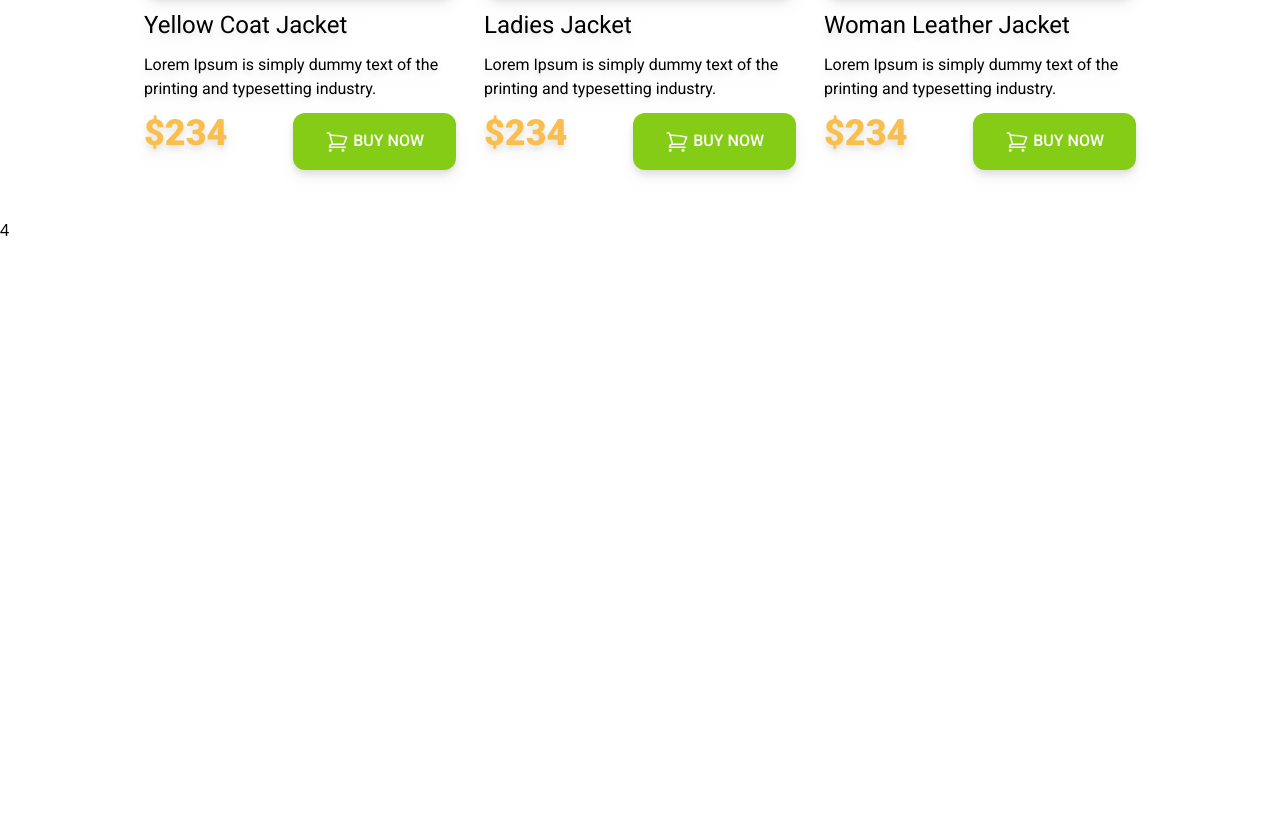
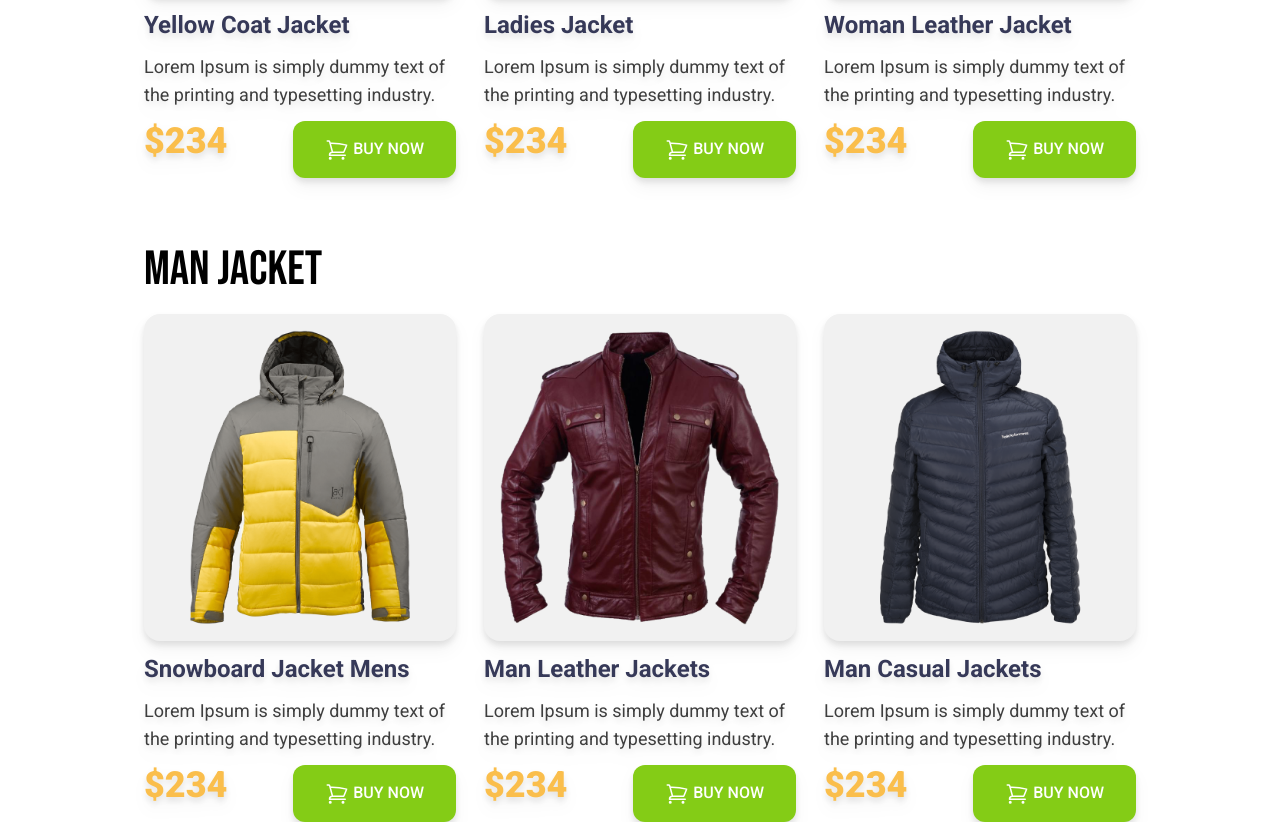
Before and after one commit to Chumki111/penguin-fashon-website, a plain HTML site: page index.html in a window 1280 px wide. Shown: the part 1170-1992 px from the top of the page. Before the commit the page ends 1412 px from the top, so only its background shows below. Drawn offline with nearby package versions, Linux system fonts and the light colour scheme.

Commit message:
added man jacket contaiber with responsive

```diff
--- a/index.html
+++ b/index.html
@@ -56,8 +56,8 @@
                 <div class="bg-[#F1F1F1] p-4 rounded-2xl">
                     <img src="./images/jacket-1.png" alt="">
                 </div>
-                <h3 class="text-2xl">Yellow Coat Jacket </h3>
-                <p>Lorem Ipsum is simply dummy text of the
+                <h3 class="text-2xl text-[#363958] font-bold">Yellow Coat Jacket </h3>
+                <p class="text-[#3E3E3E] text-lg">Lorem Ipsum is simply dummy text of the
                     printing and typesetting industry.</p>
                     <div class="flex justify-between">
                         <h3 class="text-4xl font-black text-[#FABE4C]">$234</h3>
@@ -74,8 +74,8 @@
                 <div class="bg-[#F1F1F1] p-4 rounded-2xl">
                     <img src="./images/jacket-2.png" alt="">
                 </div>
-                <h3 class="text-2xl">Ladies Jacket  </h3>
-                <p>Lorem Ipsum is simply dummy text of the
+                <h3 class="text-2xl text-[#363958] font-bold">Ladies Jacket  </h3>
+                <p class="text-[#3E3E3E] text-lg">Lorem Ipsum is simply dummy text of the
                     printing and typesetting industry.</p>
                     <div class="flex justify-between">
                         <h3 class="text-4xl font-black text-[#FABE4C]">$234</h3>
@@ -92,8 +92,8 @@
                 <div class="bg-[#F1F1F1] p-4 rounded-2xl">
                     <img src="./images/jacket-3.png" alt="">
                 </div>
-                <h3 class="text-2xl">Woman Leather Jacket  </h3>
-                <p>Lorem Ipsum is simply dummy text of the
+                <h3 class="text-2xl text-[#363958] font-bold">Woman Leather Jacket  </h3>
+                <p class="text-[#3E3E3E] text-lg">Lorem Ipsum is simply dummy text of the
                     printing and typesetting industry.</p>
                     <div class="flex justify-between">
                         <h3 class="text-4xl font-black text-[#FABE4C]">$234</h3>
@@ -107,7 +107,76 @@
             </div>
         </div>
       </section>
+
+
+
+    <!-- man jacket -->
+
+
+
+    <section>
+        <!-- jacket card container -->
+        <h3 class="text-5xl font-bebas px-5 md:px-4 py-5">Man Jacket</h3>
+        <div class="font-roboto grid grid-cols-1 px-4 md:grid-cols-2 lg:grid-cols-3 gap-7">
+            <!-- jacket-1 -->
+            <div class=" space-y-3 drop-shadow-lg">
+                <div class="bg-[#F1F1F1] p-4 rounded-2xl">
+                    <img src="./images/jacket-4.png" alt="">
+                </div>
+                <h3 class="text-2xl text-[#363958] font-bold">Snowboard Jacket Mens</h3>
+                <p class="text-[#3E3E3E] text-lg">Lorem Ipsum is simply dummy text of the
+                    printing and typesetting industry.</p>
+                    <div class="flex justify-between">
+                        <h3 class="text-4xl font-black text-[#FABE4C]">$234</h3>
+                        <button class="py-4 px-8 bg-lime-500 text-1xl rounded-xl font-medium text-white uppercase">
+                            <svg xmlns="http://www.w3.org/2000/svg" fill="none" viewBox="0 0 24 24" stroke-width="1.5" stroke="currentColor" class="w-6 h-6 inline">
+                                <path stroke-linecap="round" stroke-linejoin="round" d="M2.25 3h1.386c.51 0 .955.343 1.087.835l.383 1.437M7.5 14.25a3 3 0 00-3 3h15.75m-12.75-3h11.218c1.121-2.3 2.1-4.684 2.924-7.138a60.114 60.114 0 00-16.536-1.84M7.5 14.25L5.106 5.272M6 20.25a.75.75 0 11-1.5 0 .75.75 0 011.5 0zm12.75 0a.75.75 0 11-1.5 0 .75.75 0 011.5 0z" />
+                              </svg>
+
+                            Buy Now</button>
+
+                    </div>
+            </div>
+            <div class=" space-y-3 drop-shadow-lg">
+                <div class="bg-[#F1F1F1] p-4 rounded-2xl">
+                    <img src="./images/jacket-5.png" alt="">
+                </div>
+                <h3 class="text-2xl text-[#363958] font-bold">Man Leather Jackets</h3>
+                <p class="text-[#3E3E3E] text-lg">Lorem Ipsum is simply dummy text of the
+                    printing and typesetting industry.</p>
+                    <div class="flex justify-between">
+                        <h3 class="text-4xl font-black text-[#FABE4C]">$234</h3>
+                        <button class="py-4 px-8 bg-lime-500 text-1xl rounded-xl font-medium text-white uppercase">
+                            <svg xmlns="http://www.w3.org/2000/svg" fill="none" viewBox="0 0 24 24" stroke-width="1.5" stroke="currentColor" class="w-6 h-6 inline">
+                                <path stroke-linecap="round" stroke-linejoin="round" d="M2.25 3h1.386c.51 0 .955.343 1.087.835l.383 1.437M7.5 14.25a3 3 0 00-3 3h15.75m-12.75-3h11.218c1.121-2.3 2.1-4.684 2.924-7.138a60.114 60.114 0 00-16.536-1.84M7.5 14.25L5.106 5.272M6 20.25a.75.75 0 11-1.5 0 .75.75 0 011.5 0zm12.75 0a.75.75 0 11-1.5 0 .75.75 0 011.5 0z" />
+                              </svg>
+
+                            Buy Now</button>
+
+                    </div>
+            </div>
+            <div class=" space-y-3 drop-shadow-lg">
+                <div class="bg-[#F1F1F1] p-4 rounded-2xl">
+                    <img src="./images/jacket-6.png" alt="">
+                </div>
+                <h3 class="text-2xl text-[#363958] font-bold">Man Casual Jackets</h3>
+                <p class="text-[#3E3E3E] text-lg">Lorem Ipsum is simply dummy text of the
+                    printing and typesetting industry.</p>
+                    <div class="flex justify-between">
+                        <h3 class="text-4xl font-black text-[#FABE4C]">$234</h3>
+                        <button class="py-4 px-8 bg-lime-500 text-1xl rounded-xl font-medium text-white uppercase">
+                            <svg xmlns="http://www.w3.org/2000/svg" fill="none" viewBox="0 0 24 24" stroke-width="1.5" stroke="currentColor" class="w-6 h-6 inline">
+                                <path stroke-linecap="round" stroke-linejoin="round" d="M2.25 3h1.386c.51 0 .955.343 1.087.835l.383 1.437M7.5 14.25a3 3 0 00-3 3h15.75m-12.75-3h11.218c1.121-2.3 2.1-4.684 2.924-7.138a60.114 60.114 0 00-16.536-1.84M7.5 14.25L5.106 5.272M6 20.25a.75.75 0 11-1.5 0 .75.75 0 011.5 0zm12.75 0a.75.75 0 11-1.5 0 .75.75 0 011.5 0z" />
+                              </svg>
+
+                            Buy Now</button>
+
+                    </div>
+            </div>
+        </div>
+    </section>
+
     </main>
-    <div class="col-span-3xl hover:bg-red-800"> 4</div>
+
 </body>
 </html>
```
